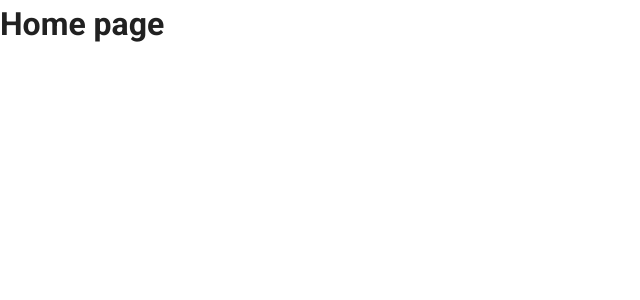
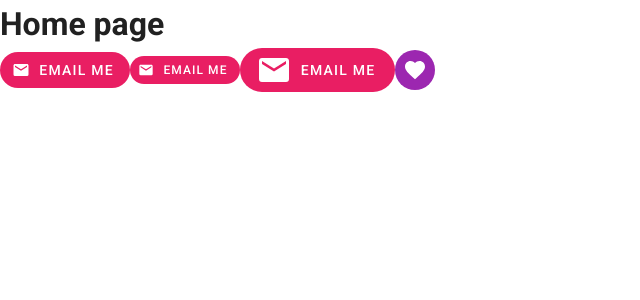
Before and after one commit to Samk13/vuetify-13, a Vue app: page / in a window 1280 px wide. Shown: the top 300 px of the page, without its empty margins (0-640 px from the left). Built offline with nearby package versions, Linux system fonts and the light colour scheme.

Commit message:
adding icons

```diff
--- a/package.json
+++ b/package.json
@@ -14,6 +14,7 @@
     "vuetify": "^2.2.11"
   },
   "devDependencies": {
+    "@mdi/js": "^5.4.55",
     "@typescript-eslint/eslint-plugin": "^2.33.0",
     "@typescript-eslint/parser": "^2.33.0",
     "@vue/cli-plugin-babel": "~4.4.0",
--- a/src/App.vue
+++ b/src/App.vue
@@ -11,7 +11,6 @@ import Vue from "vue";
 
 export default Vue.extend({
   name: "App",
-
   data: () => ({
     //
   })
--- a/src/plugins/vuetify.ts
+++ b/src/plugins/vuetify.ts
@@ -3,4 +3,8 @@ import Vuetify from "vuetify/lib";
 
 Vue.use(Vuetify);
 
-export default new Vuetify({});
+export default new Vuetify({
+  icons: {
+    iconfont: "mdiSvg"
+  }
+});
--- a/src/views/Home.vue
+++ b/src/views/Home.vue
@@ -1,14 +1,34 @@
 <template>
   <div class="home">
     <h1>Home page</h1>
+    <v-btn depressed rounded class="pink white--text">
+      <v-icon left>{{ svgPath }}</v-icon>
+      <span>email me</span>
+    </v-btn>
+    <v-btn depressed small rounded class="pink white--text">
+      <v-icon small left>{{ svgPath }}</v-icon>
+      <span>email me</span>
+    </v-btn>
+    <v-btn depressed large rounded class="pink white--text">
+      <v-icon large left>{{ svgPath }}</v-icon>
+      <span>email me</span>
+    </v-btn>
+    <v-btn fab depressed small color="purple">
+      <v-icon color="white">{{ fav }}</v-icon>
+    </v-btn>
   </div>
 </template>
 
 <script>
 // @ is an alias to /src
-
+import { mdiEmail } from "@mdi/js";
+import { mdiHeart } from "@mdi/js";
 
 export default {
-  name: "Home"
+  name: "Home",
+  data: () => ({
+    svgPath: mdiEmail,
+    fav: mdiHeart
+  })
 };
 </script>
```
Also changed, not shown: 1 other file (tests, documents, lock files or other folders).
